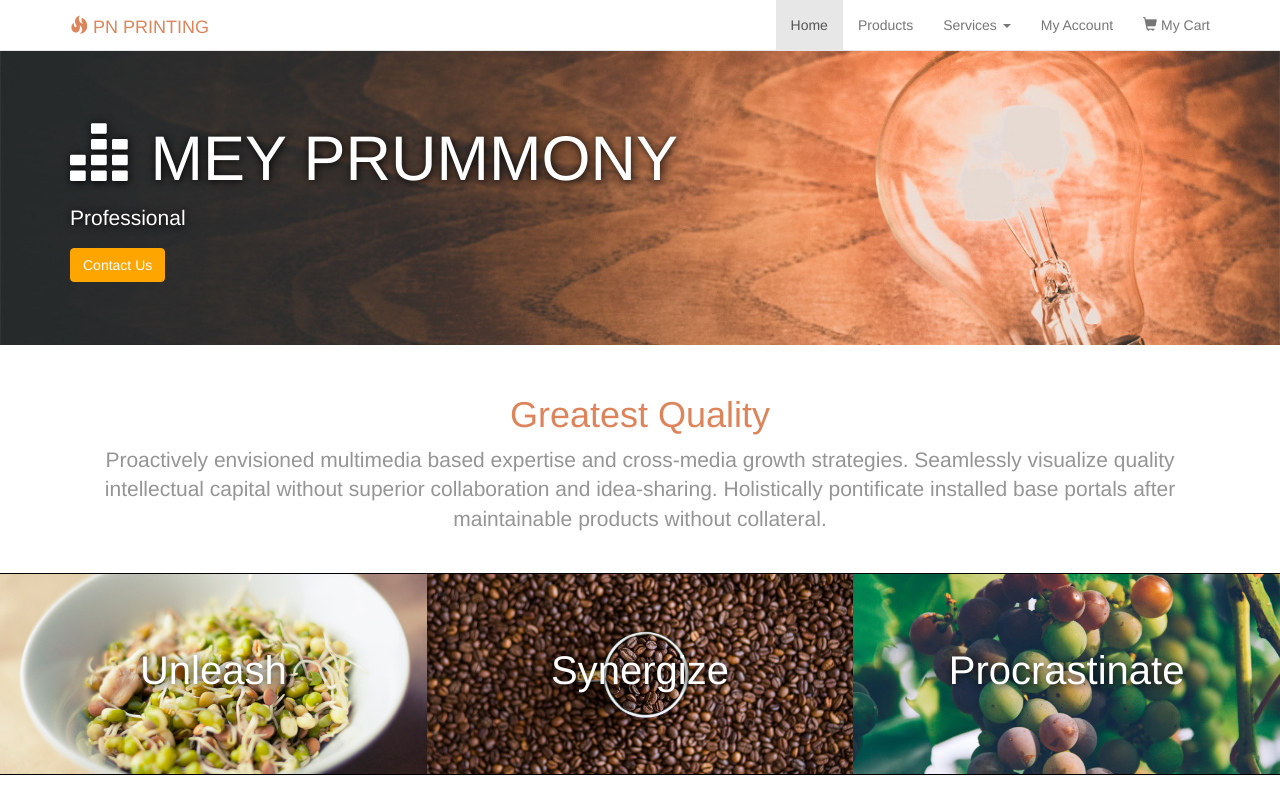
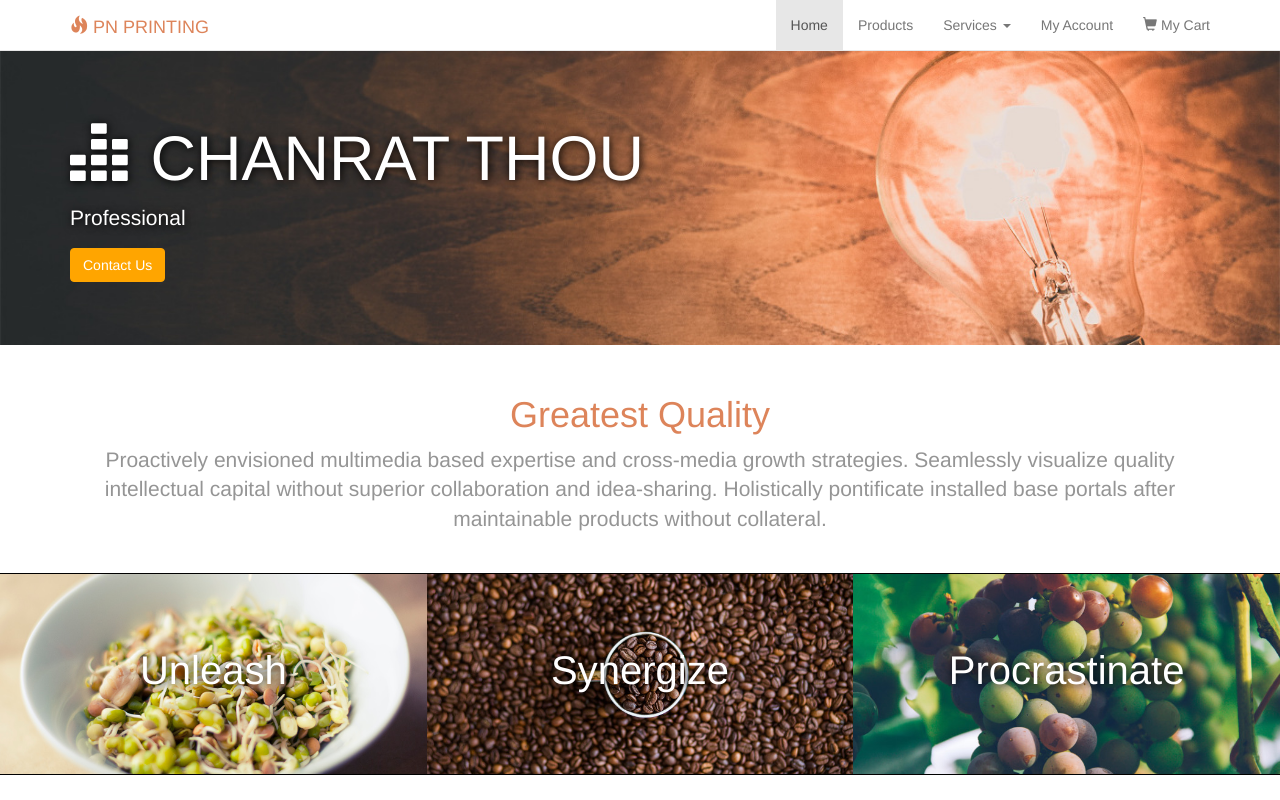
Before and after one commit to vtslegend/web, a plain HTML site: page index.html in a window 1280 px wide. Shown: the top 800 px of the page. Drawn offline with Linux system fonts and the light colour scheme.

Commit message:
chanrat commit

```diff
--- a/index.html
+++ b/index.html
@@ -75,7 +75,7 @@ Although you can use them, for a more unique website, replace these images with
 	<!-- Feature -->
 	<div class="jumbotron feature">
 		<div class="container">
-			<h1><span class="glyphicon glyphicon-equalizer"></span> MEY PRUMMONY</h1>
+			<h1><span class="glyphicon glyphicon-equalizer"></span> CHANRAT THOU</h1>
 			<p>Professional</p>
 			<p><a class="btn btn-primary" href="#">Contact Us</a></p>
 		</div>
```
